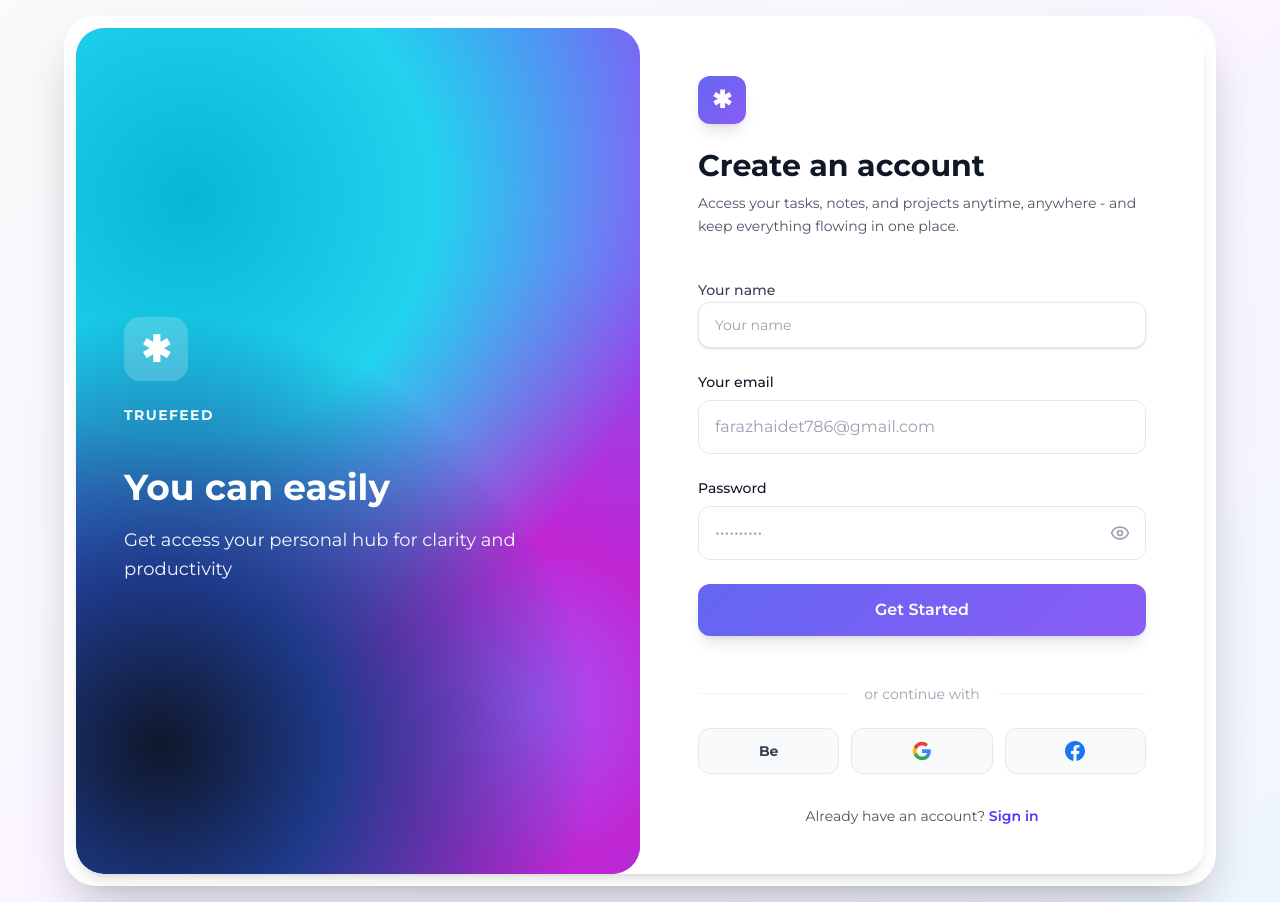
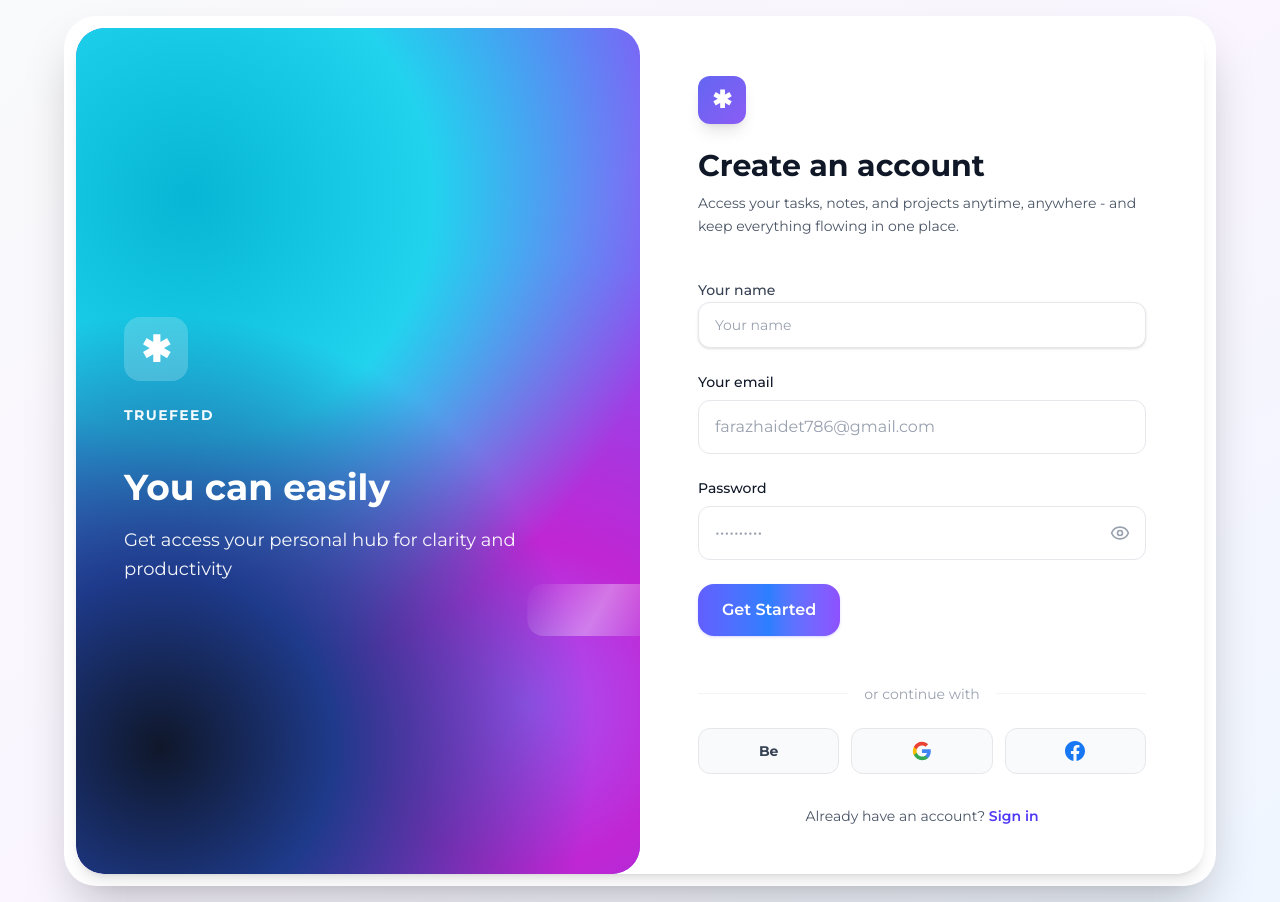
Before and after one commit to Deepesh-Katudia/truefeed-frontend, a Next.js app: page /signup in a window 1280 px wide. Built offline with nearby package versions, Linux system fonts and the light colour scheme; no server answers.

Commit message:
Add 'ghost' variant to Button component and enhance styles for improved UI

```diff
--- a/components/ui/Button.tsx
+++ b/components/ui/Button.tsx
@@ -3,7 +3,7 @@
 import React from 'react';
 
 interface ButtonProps extends React.ButtonHTMLAttributes<HTMLButtonElement> {
-  variant?: 'primary' | 'secondary' | 'outline';
+  variant?: 'primary' | 'secondary' | 'outline' | 'ghost';
   loading?: boolean;
   children: React.ReactNode;
 }
@@ -16,28 +16,78 @@ export function Button({
   disabled,
   ...props
 }: ButtonProps) {
-  const baseStyles = 'w-full px-6 py-3.5 rounded-xl font-semibold transition-all duration-200 disabled:opacity-50 disabled:cursor-not-allowed shadow-lg hover:shadow-xl';
+  const isDisabled = disabled || loading;
 
-  const variants = {
-    primary: 'text-white',
-    secondary: 'bg-gray-200 hover:bg-gray-300 text-gray-800',
-    outline: 'border-2 border-gray-300 hover:border-indigo-500 text-gray-700 hover:text-indigo-600',
+  const base =
+    // layout
+    'relative inline-flex items-center justify-center gap-2 select-none ' +
+    'px-6 py-3.5 rounded-2xl font-semibold ' +
+    // motion
+    'transition-all duration-200 ease-out ' +
+    'active:scale-[0.98] ' +
+    // focus
+    'focus-visible:outline-none focus-visible:ring-2 focus-visible:ring-indigo-500/60 focus-visible:ring-offset-2 focus-visible:ring-offset-white/40 ' +
+    // disabled
+    'disabled:opacity-60 disabled:cursor-not-allowed disabled:active:scale-100 ' +
+    // polish
+    'shadow-sm hover:shadow-lg';
+
+  // Theme colors that match your UI
+  const styles: Record<string, string> = {
+    primary:
+      'text-white ' +
+      'bg-gradient-to-r from-indigo-500 via-blue-500 to-violet-500 ' +
+      'hover:from-indigo-500 hover:via-sky-500 hover:to-fuchsia-500 ' +
+      'shadow-indigo-500/20 hover:shadow-indigo-500/30 ' +
+      'transform hover:-translate-y-[1px]',
+
+    secondary:
+      'text-slate-900 ' +
+      'bg-white/80 backdrop-blur border border-white/70 ' +
+      'hover:bg-white/95 ' +
+      'shadow-black/5 hover:shadow-black/10 ' +
+      'transform hover:-translate-y-[1px]',
+
+    outline:
+      'text-slate-800 ' +
+      'bg-white/50 backdrop-blur ' +
+      'border border-slate-200/80 ' +
+      'hover:border-indigo-300/80 hover:bg-white/70 ' +
+      'transform hover:-translate-y-[1px]',
+
+    ghost:
+      'text-slate-700 ' +
+      'bg-transparent ' +
+      'hover:bg-white/60 ' +
+      'shadow-none hover:shadow-sm',
   };
 
-  const primaryGradient = {
-    background: 'linear-gradient(135deg, #6366f1 0%, #8b5cf6 100%)',
-  };
+  // Subtle animated sheen for primary buttons
+  const sheen =
+    variant === 'primary' && !isDisabled
+      ? 'before:absolute before:inset-0 before:rounded-2xl before:bg-[linear-gradient(120deg,transparent,rgba(255,255,255,0.35),transparent)] ' +
+        'before:translate-x-[-120%] hover:before:translate-x-[120%] ' +
+        'before:transition-transform before:duration-700 before:ease-out ' +
+        'before:pointer-events-none'
+      : '';
+
+  // Soft outer glow on hover for primary
+  const glow =
+    variant === 'primary' && !isDisabled
+      ? 'after:absolute after:inset-0 after:rounded-2xl after:opacity-0 hover:after:opacity-100 ' +
+        'after:blur-xl after:transition-opacity after:duration-300 after:pointer-events-none ' +
+        'after:bg-gradient-to-r after:from-indigo-400/25 after:via-sky-400/25 after:to-fuchsia-400/25'
+      : '';
 
   return (
     <button
-      className={`${baseStyles} ${variants[variant]} ${className}`}
-      style={variant === 'primary' ? primaryGradient : undefined}
-      disabled={disabled || loading}
+      className={`${base} ${styles[variant]} ${sheen} ${glow} ${className}`}
+      disabled={isDisabled}
       {...props}
     >
       {loading ? (
         <span className="flex items-center justify-center gap-2">
-          <svg className="animate-spin h-5 w-5" viewBox="0 0 24 24">
+          <svg className="h-5 w-5 animate-spin" viewBox="0 0 24 24">
             <circle
               className="opacity-25"
               cx="12"
@@ -55,7 +105,9 @@ export function Button({
           </svg>
           Loading...
         </span>
-      ) : children}
+      ) : (
+        children
+      )}
     </button>
   );
 }
```
